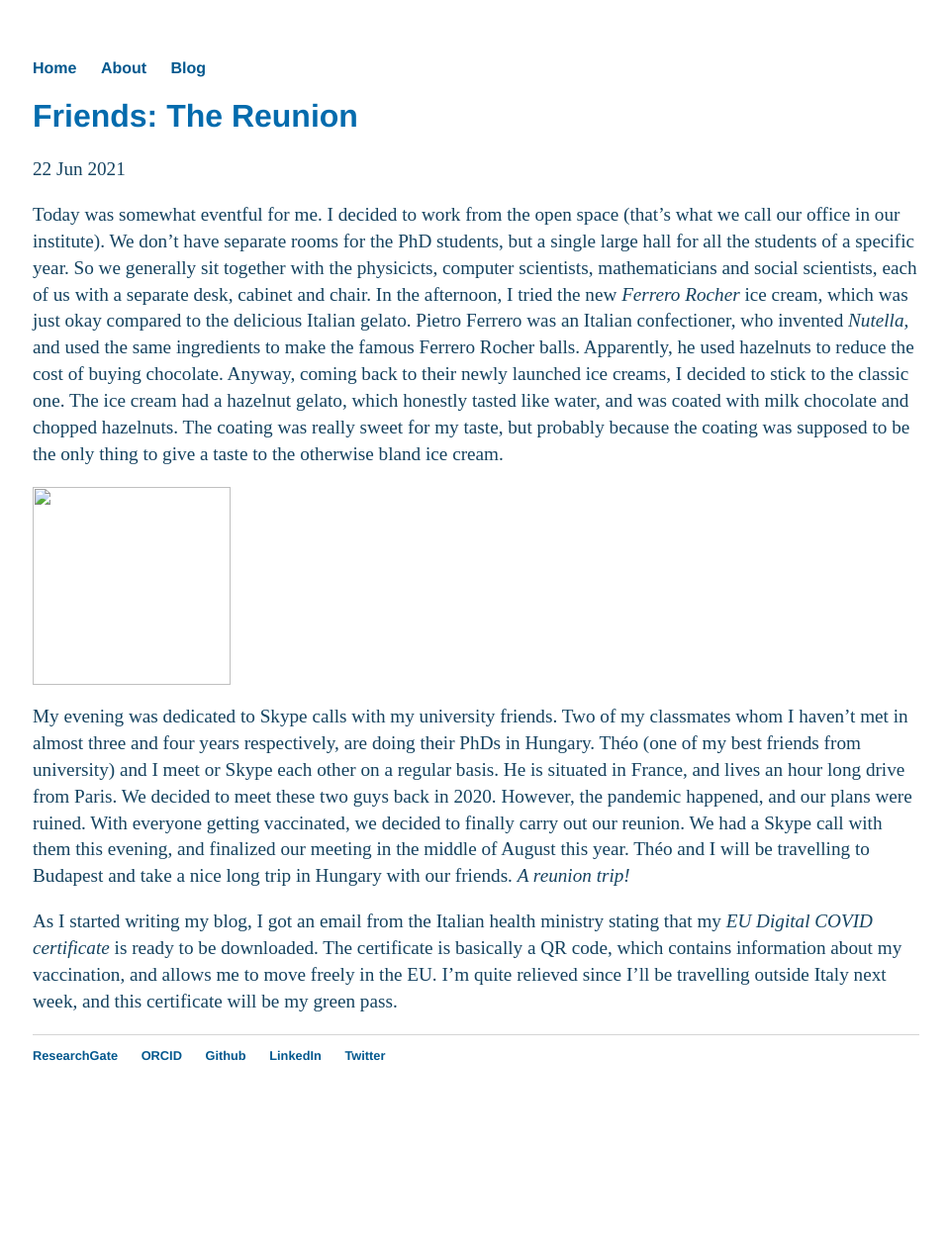
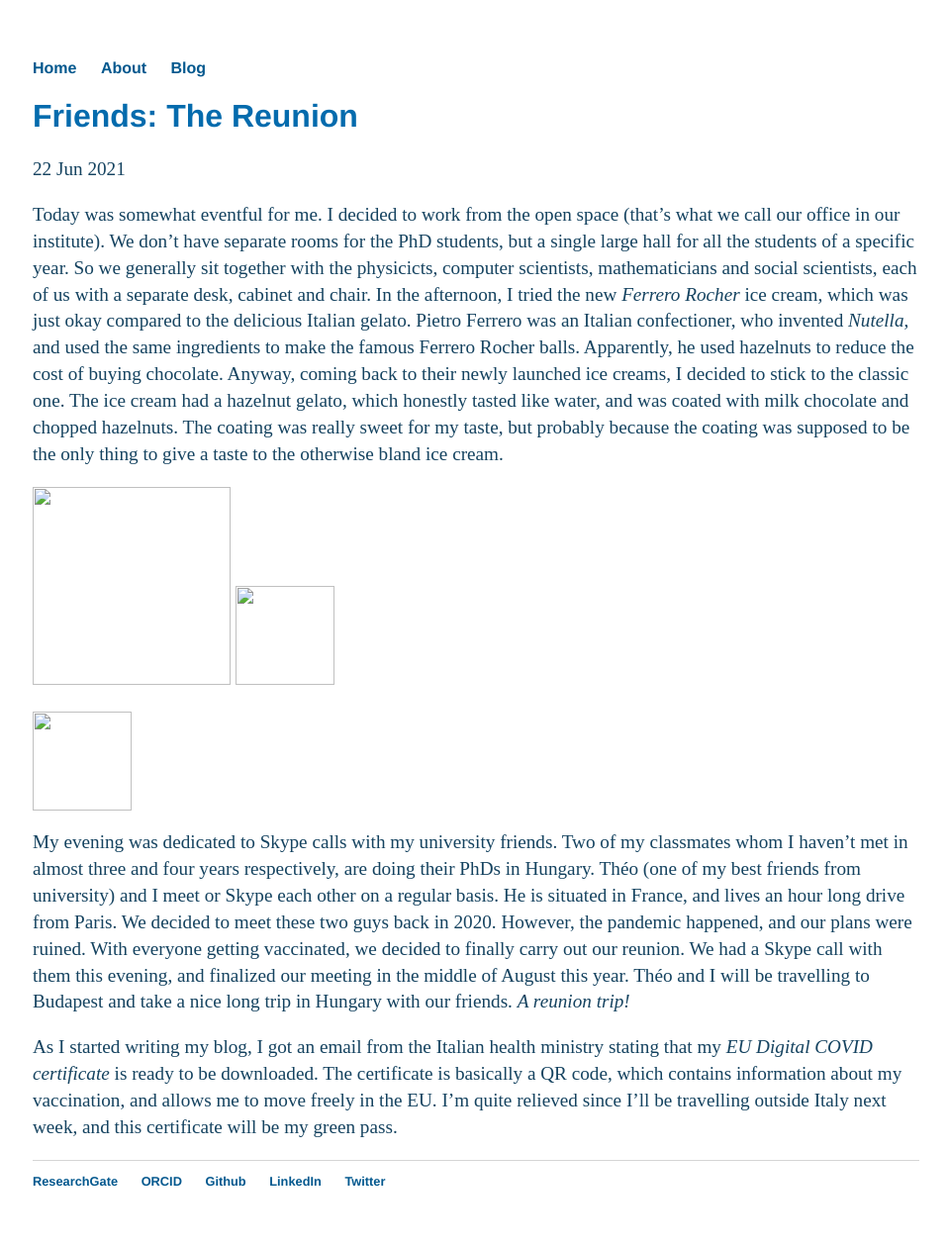
Before and after one commit to debashmitap/debashmitap.github.io, a Jekyll site: the page built from _posts/2021-06-22-reunion.md, in a window 1280 px wide. Shown: the whole page at 99% size, without its empty margins (159-1117 px from the left). Built offline with Jekyll 4.4.1, drawn with Linux system fonts in a browser that asks for light colours; before the commit the page ends 1134 px from its top, so only the background shows below that.

Commit message:
Update 2021-06-22-reunion.md

```diff
--- a/_posts/2021-06-22-reunion.md
+++ b/_posts/2021-06-22-reunion.md
@@ -7,6 +7,9 @@ date: 2021-06-22
 Today was somewhat eventful for me. I decided to work from the open space (that's what we call our office in our institute). We don't have separate rooms for the PhD students, but a single large hall for all the students of a specific year. So we generally sit together with the physicicts, computer scientists, mathematicians and social scientists, each of us with a separate desk, cabinet and chair. In the afternoon, I tried the new *Ferrero Rocher* ice cream, which was just okay compared to the delicious Italian gelato. Pietro Ferrero was an Italian confectioner, who invented *Nutella*, and used the same ingredients to make the famous Ferrero Rocher balls. Apparently, he used hazelnuts to reduce the cost of buying chocolate. Anyway, coming back to their newly launched ice creams, I decided to stick to the classic one. The ice cream had a hazelnut gelato, which honestly tasted like water, and was coated with milk chocolate and chopped hazelnuts. The coating was really sweet for my taste, but probably because the coating was supposed to be the only thing to give a taste to the otherwise bland ice cream.
 
 <img src="images/fr.jpg" width="200">
+<img src="../images/fr.jpg" height="100"/>
+
+<img src="~/images/fr.jpg" height="100"/>
 
 My evening was dedicated to Skype calls with my university friends. Two of my classmates whom I haven't met in almost three and four years respectively, are doing their PhDs in Hungary. Théo (one of my best friends from university) and I meet or Skype each other on a regular basis. He is situated in France, and lives an hour long drive from Paris. We decided to meet these two guys back in 2020. However, the pandemic happened, and our plans were ruined. With everyone getting vaccinated, we decided to finally carry out our reunion. We had a Skype call with them this evening, and finalized our meeting in the middle of August this year. Théo and I will be travelling to Budapest and take a nice long trip in Hungary with our friends. *A reunion trip!*
 
```
